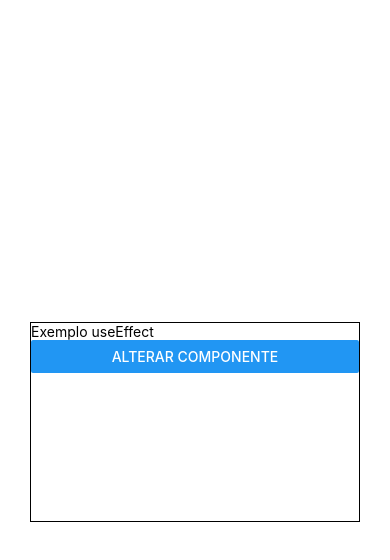
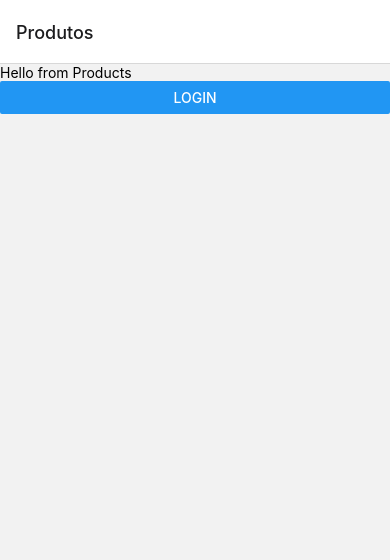
Before and after one commit to Mestres-da-Web/trilha-react-native, a React Native app: screen /Products in a window 390 px wide. Shown: the top 560 px of the page. Built offline with nearby package versions, Linux system fonts and the light colour scheme.

Commit message:
4 - Aula 1

```diff
--- a/App.tsx
+++ b/App.tsx
@@ -1,12 +1,23 @@
-import { StatusBar } from "expo-status-bar";
-import { View } from "react-native";
+import { NavigationContainer } from "@react-navigation/native";
+import { createNativeStackNavigator } from "@react-navigation/native-stack";
 import Login from "./src/screens/Login";
+import Products from "./src/screens/Products";
+
+const Stack = createNativeStackNavigator();
 
 export default function App() {
   return (
-    <View style={{ height: "100%" }}>
-      {/* <StatusBar style="dark" /> */}
-      <Login />
-    </View>
+    <NavigationContainer>
+      <Stack.Navigator initialRouteName="Products">
+        <Stack.Screen name="Login" component={Login} />
+        <Stack.Screen
+          name="Products"
+          component={Products}
+          options={{
+            title: "Produtos",
+          }}
+        />
+      </Stack.Navigator>
+    </NavigationContainer>
   );
 }
--- a/package.json
+++ b/package.json
@@ -9,11 +9,15 @@
     "web": "expo start --web"
   },
   "dependencies": {
+    "@react-navigation/native": "^6.1.6",
+    "@react-navigation/native-stack": "^6.9.12",
     "expo": "~48.0.9",
     "expo-checkbox": "~2.3.1",
     "expo-status-bar": "~1.4.4",
     "react": "18.2.0",
-    "react-native": "0.71.4"
+    "react-native": "0.71.4",
+    "react-native-safe-area-context": "4.5.0",
+    "react-native-screens": "~3.20.0"
   },
   "devDependencies": {
     "@babel/core": "^7.20.0",
--- a/src/screens/Login/index.tsx
+++ b/src/screens/Login/index.tsx
@@ -1,18 +1,26 @@
-import { View } from "react-native";
+import { Button, View } from "react-native";
 import CheckboxWithLabel from "../../components/Checkbox";
-import UseEffectExample from "../../components/Examples/useEffect";
 import Input from "../../components/Input";
 import Title from "../../components/Title";
 import styles from "./styles";
 
-const Login = () => {
+interface LoginProps {
+  navigation: any;
+}
+
+const Login = ({ navigation }: LoginProps) => {
   return (
     <View style={styles.container}>
-      <UseEffectExample />
-      {/* <Title text={"Olá! \nFaça o login para continuar"} />
+      <Title text={"Olá! \nFaça o login para continuar"} />
       <Input label="Email" placeholder="Insira seu email" />
       <Input label="Senha" placeholder="Insira sua senha" />
-      <CheckboxWithLabel label="Lembre-me" /> */}
+      <CheckboxWithLabel label="Lembre-me" />
+      <Button
+        title="Produtos"
+        onPress={() => {
+          navigation.navigate("Products");
+        }}
+      />
     </View>
   );
 };
--- /dev/null
+++ b/src/screens/Products/index.tsx
@@ -0,0 +1,21 @@
+import { Button, Text, View } from "react-native";
+
+interface ProductsProps {
+  navigation: any;
+}
+
+function Products({ navigation }: ProductsProps) {
+  return (
+    <View>
+      <Text>Hello from Products</Text>
+      <Button
+        title="Login"
+        onPress={() => {
+          navigation.navigate("Login");
+        }}
+      />
+    </View>
+  );
+}
+
+export default Products;
```
Also changed, not shown: 1 other file (tests, documents, lock files or other folders).
